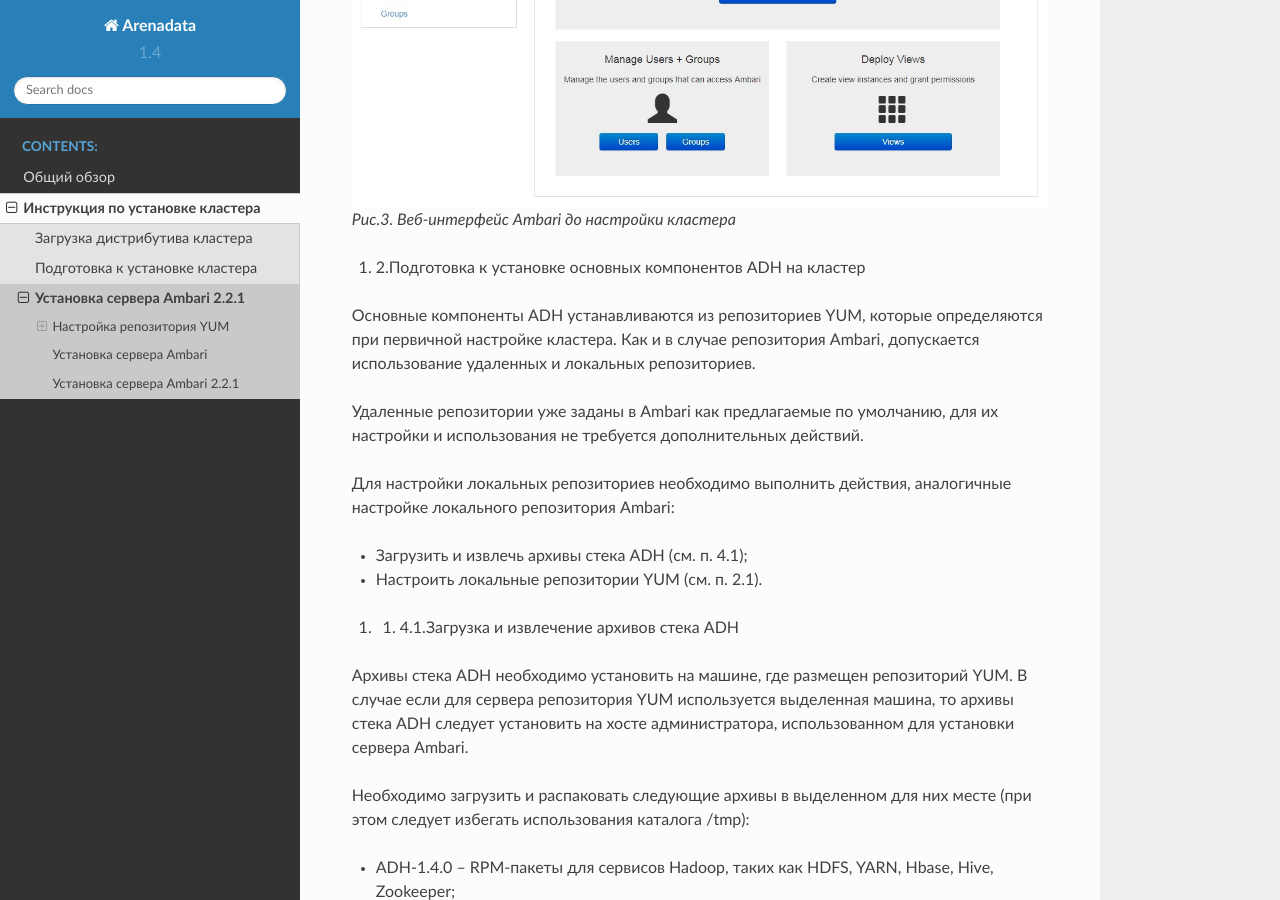
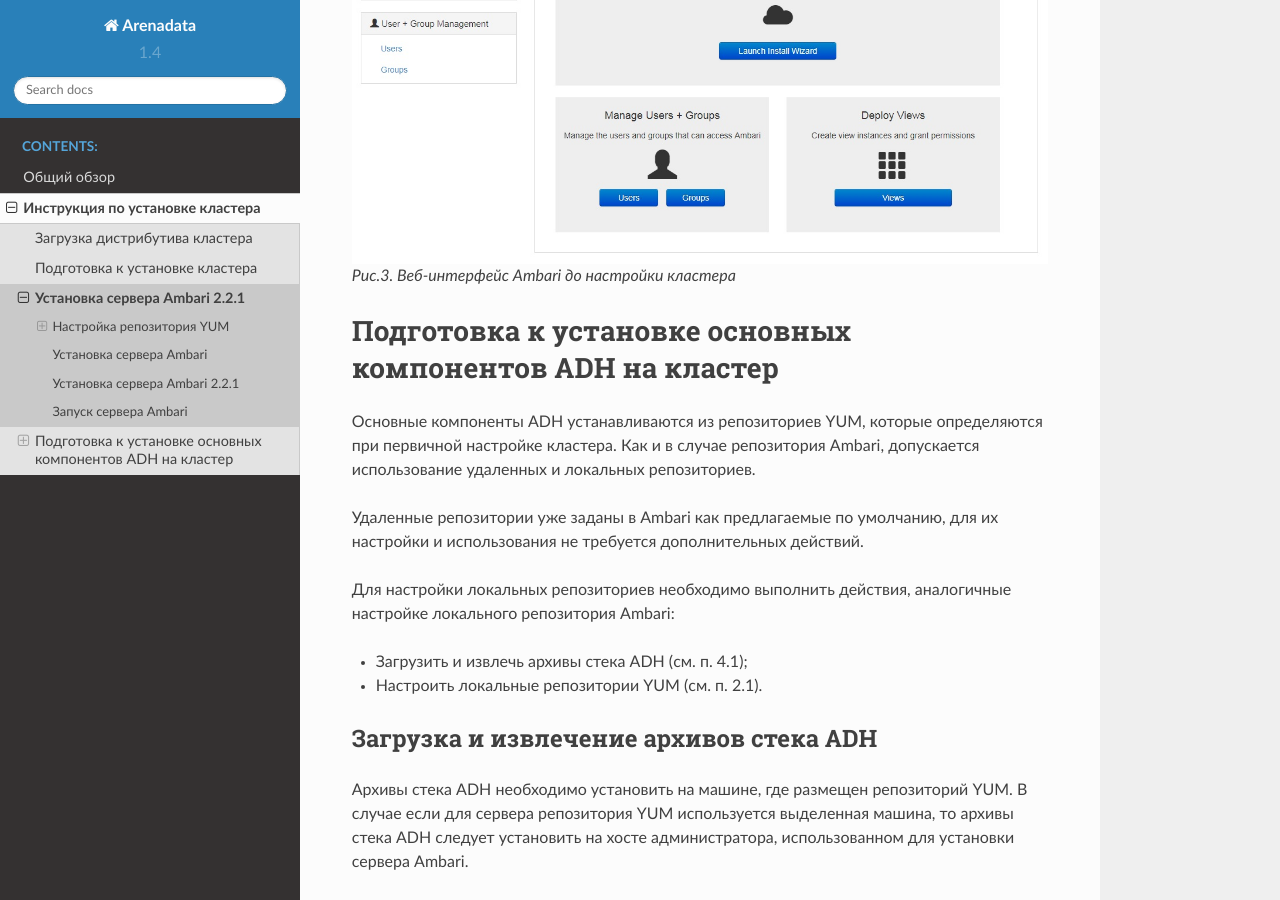
Before and after one commit to arenadata/docs_adps, a Sphinx documentation site: the page built from source/install/install.rst, in a window 1280 px wide and 900 px high, scrolled down 4315 px. Built offline with Sphinx 7.4.7 and the Read the Docs theme 2.0.0, drawn with Linux system fonts in a browser that asks for light colours; some of the changed text lies outside the part shown.

Commit message:
Update install.rst

```diff
--- a/source/install/install.rst
+++ b/source/install/install.rst
@@ -169,10 +169,8 @@
 
 
 
-#.
-
-    #. 2.4.Запуск сервера Ambari
-
+Запуск сервера Ambari
+---------------------
 
 
 После установки сервера Ambari запуск его осуществляется по команде:
@@ -208,7 +208,8 @@
 
     Рис.3. Веб-интерфейс Ambari до настройки кластера
 
-#. 2.Подготовка к установке основных компонентов ADH на кластер
+Подготовка к установке основных компонентов ADH на кластер
+==========================================================
 
 
 Основные компоненты ADH устанавливаются из репозиториев YUM, которые
@@ -229,10 +230,8 @@
 
 
 
-#.
-
-    #. 4.1.Загрузка и извлечение архивов стека ADH
-
+Загрузка и извлечение архивов стека ADH
+---------------------------------------
 
 
 Архивы стека ADH необходимо установить на машине, где размещен
```
Also changed, not shown: other parts of source/install/install.rst (+4 -2 lines).
